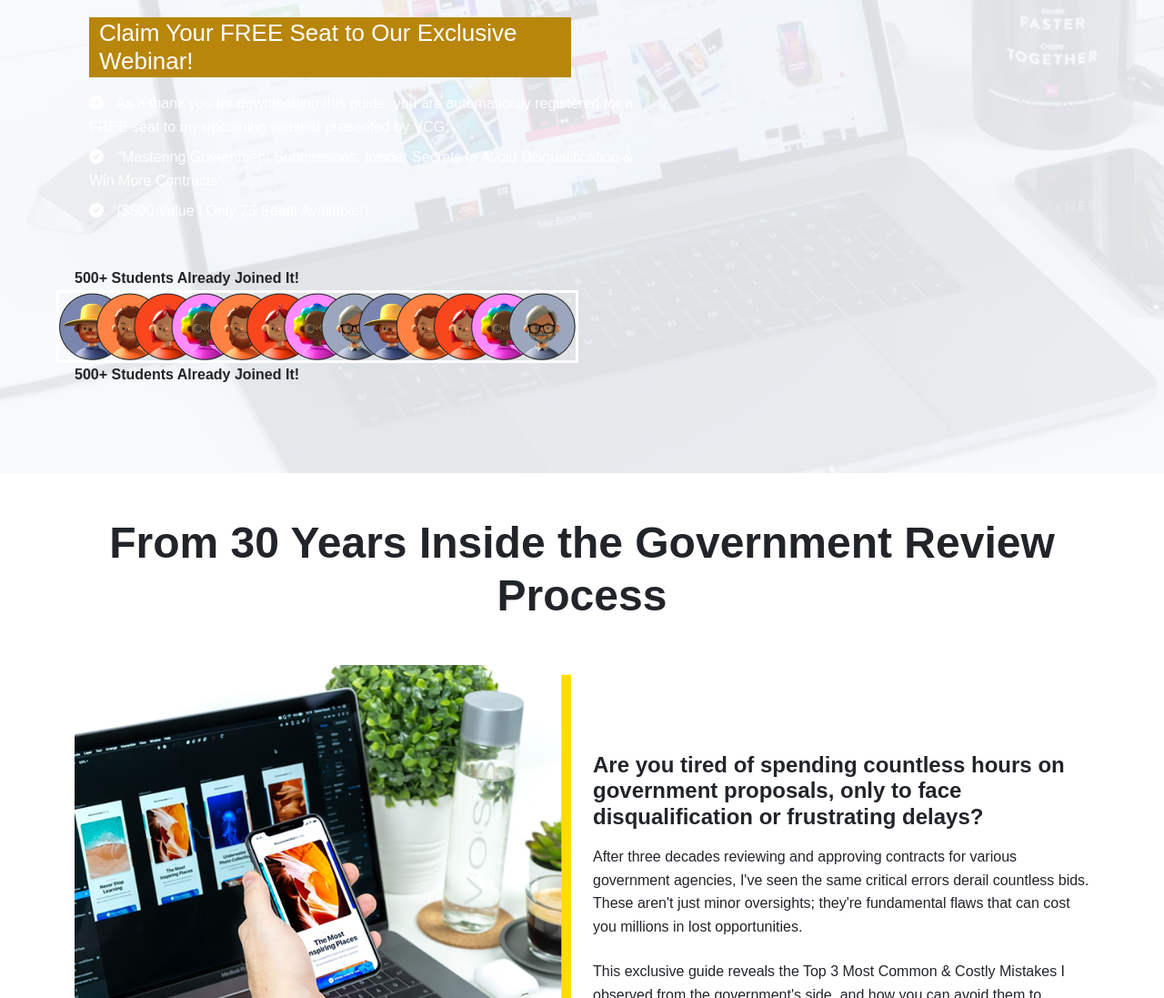
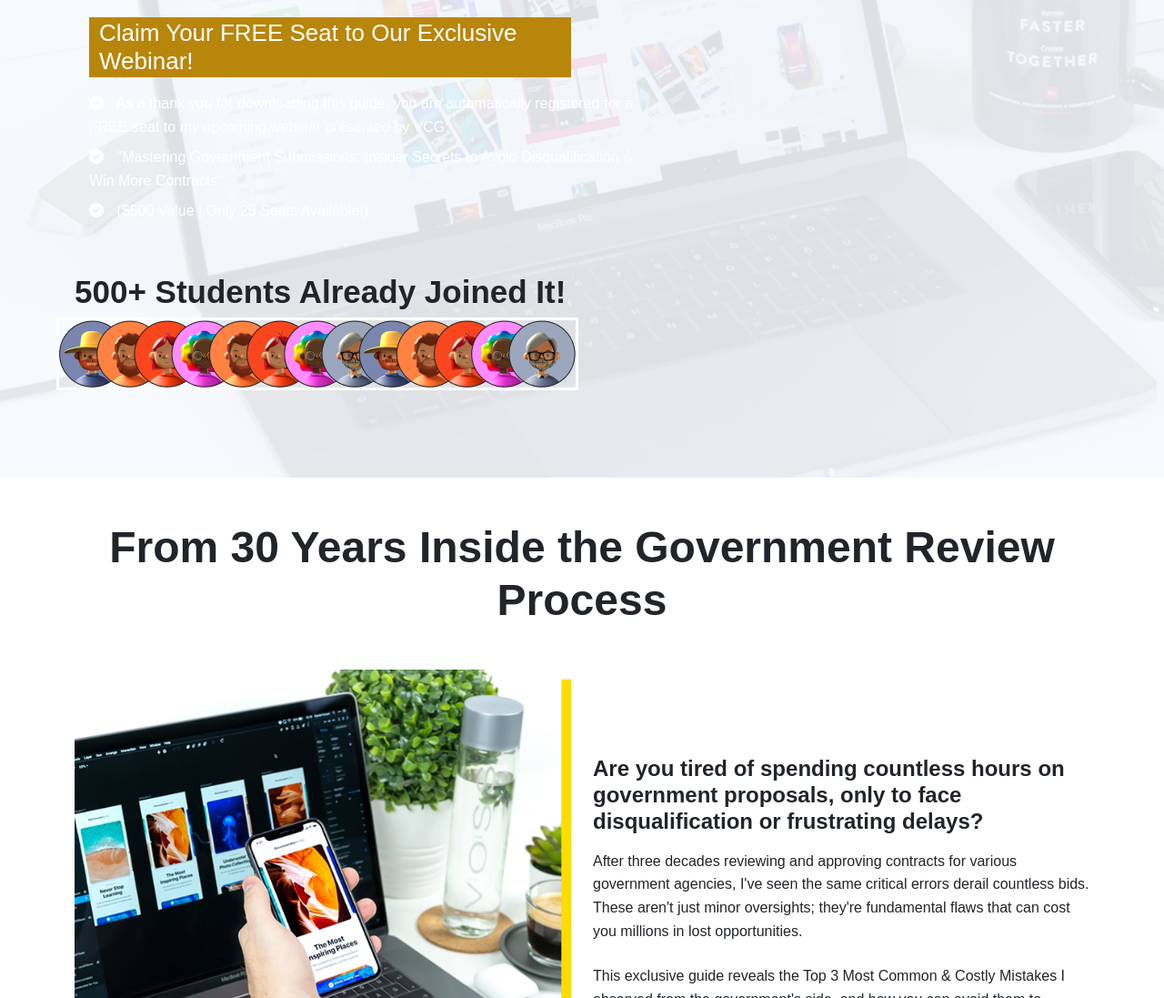
Before and after one commit to Yakshkumar-Patel/pet-layout, a plain HTML site: page index.html in a window 1280 px wide. Shown: the part 767-1864 px from the top of the page at 91% size. Drawn offline with nearby package versions, Linux system fonts and the light colour scheme; a web font is replaced by a local one.

Commit message:
Update index.html

```diff
--- a/index.html
+++ b/index.html
@@ -118,7 +118,9 @@
             font-size: 3rem;
             text-shadow: 0 2px 4px rgba(0,0,0,0.5);
         }
-
+        .people-box-text strong {
+            font-size: 35px;
+        }
         .profile-pics {
             display: flex;
             margin-left: -10px;
@@ -215,9 +217,7 @@
                         <div class="profile-pics me-3">
                             <img src="assets/Group 1.png" alt="Student" class="profile-pic">
                         </div>
-                        <div>
-                            <strong>500+ Students Already Joined It!</strong>
-                        </div>
+
                     </div>
                 </div>
 
```
